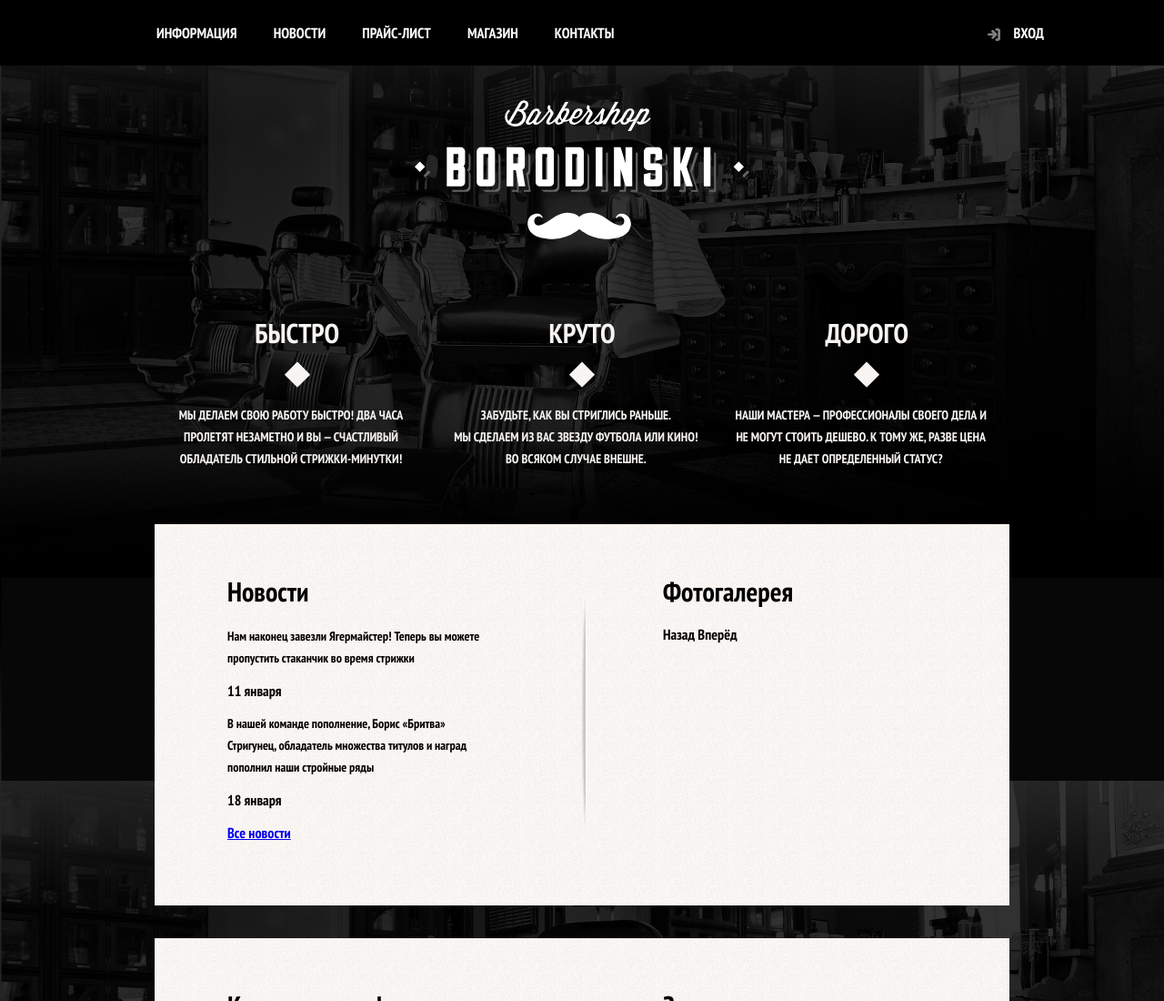
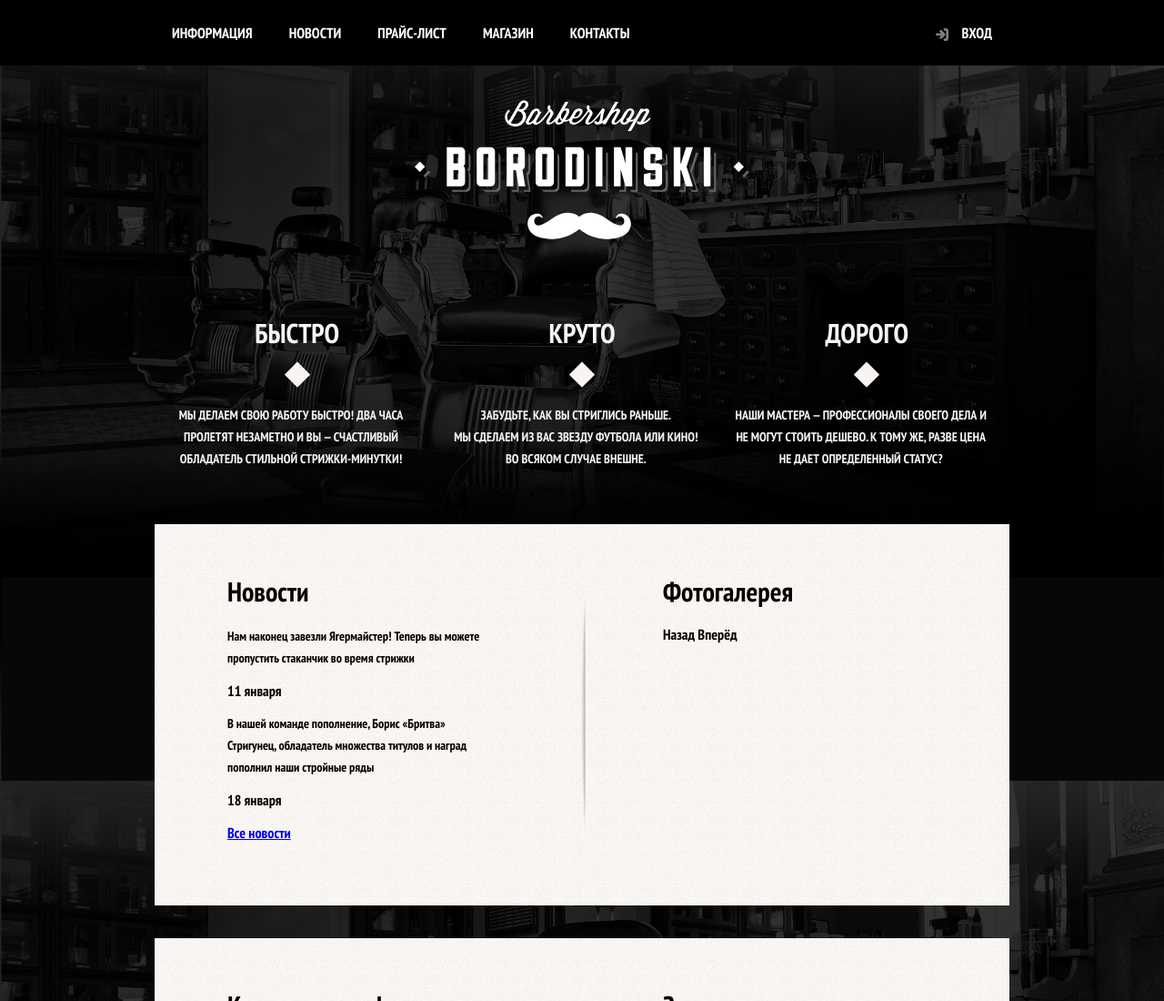
Before and after one commit to Maks-xex/barbershop, a plain HTML site: page barbershop.net.html in a window 1280 px wide. Shown: the top 1100 px of the page at 91% size. Drawn offline with Linux system fonts and the light colour scheme.

Commit message:
Maks-xex

```diff
--- a/style.css
+++ b/style.css
@@ -35,6 +35,7 @@ body{
 	max-width:2560px;
 	max-height:1756px;
 	background-size:cover;
+	font-style:normal;
 	font-family: PT Sans Narrow, sans-serif;
 	font-weight:bold;
 }
@@ -64,9 +65,11 @@ nav.Header{
 .site-nav{
 	margin-top:26px;
 	display:flex;
-	margin-right:330px;
+	margin-right:20%;
 	list-style-type:none;
 	flex-direction: row;
+	margin-left:auto;
+	padding:0;
 }
 a.nav{
 	text-decoration:none;
@@ -102,6 +105,7 @@ a.nav{
 	margin-top:26px;
 	order:6;
     list-style-type: none;
+	margin-right:auto;
 }
 main{
 	display:grid;
```
